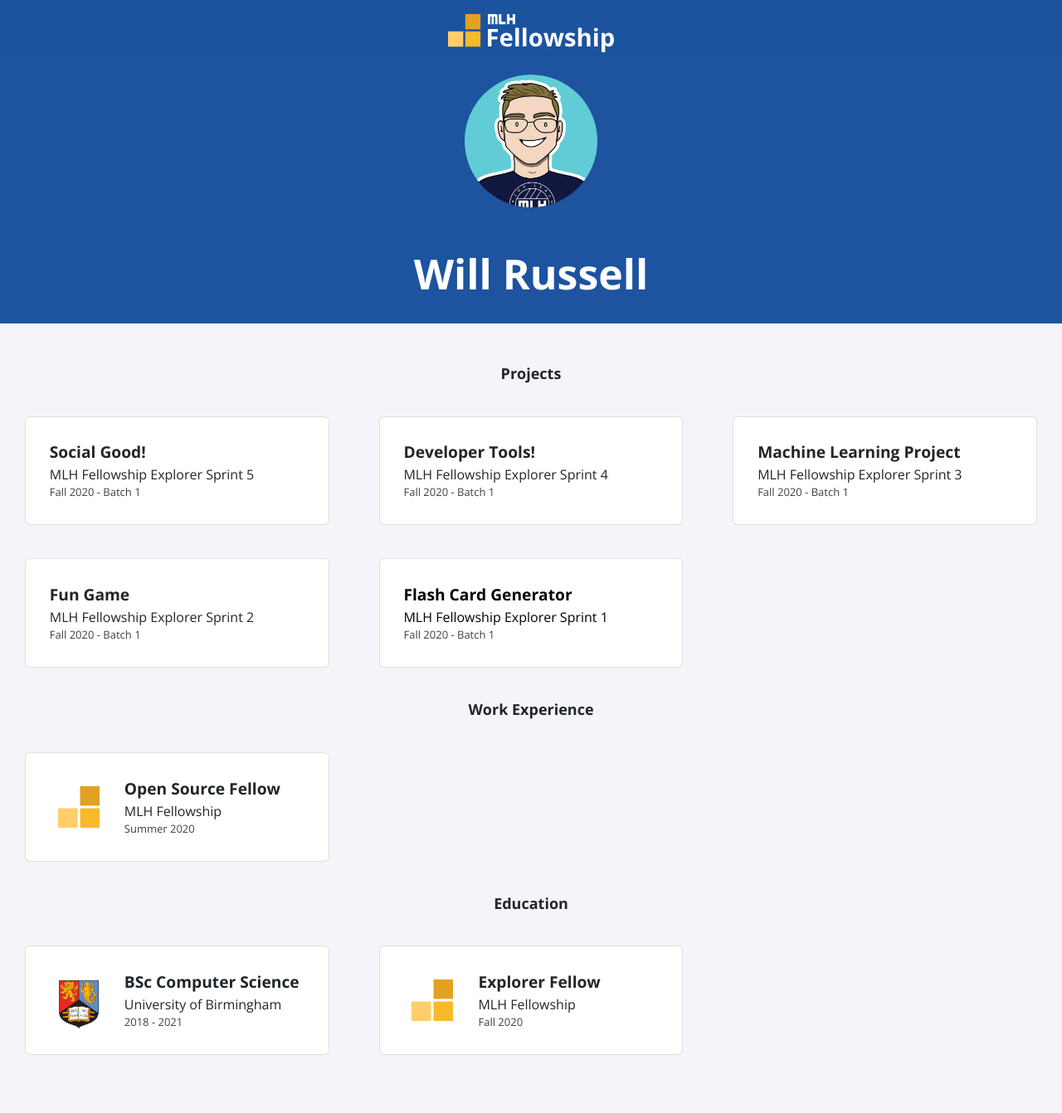
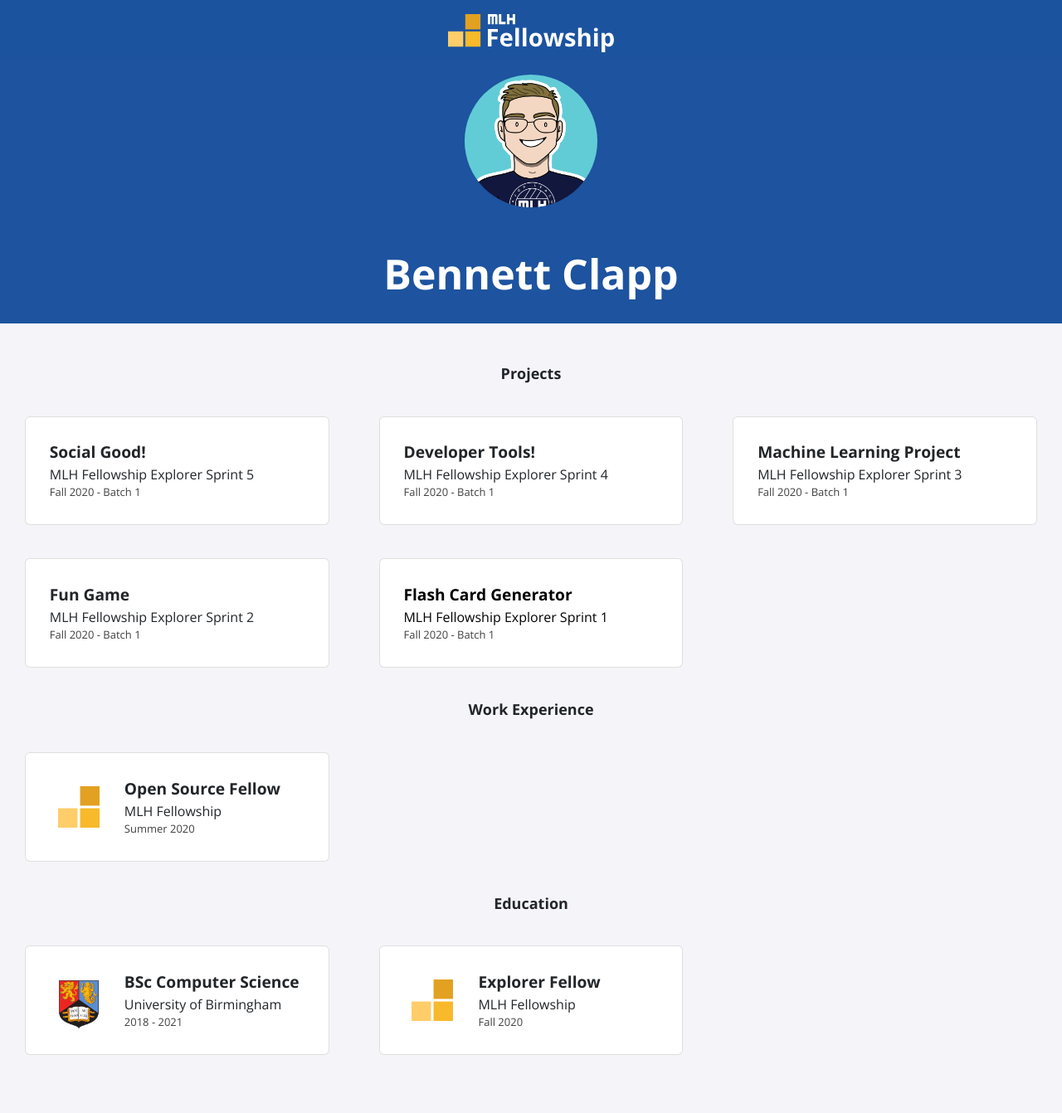
Before and after one commit to Beclapp/Beclapp.github.io, a Jekyll site: the page built from index.html, in a window 1280 px wide. Shown: the whole page at 83% size. Built offline with Jekyll 4.4.1, drawn with Linux system fonts in a browser that asks for light colours; nearby versions of some CDN libraries.

Commit message:
Update _config.yml to include name

```diff
--- a/_config.yml
+++ b/_config.yml
@@ -1,13 +1,13 @@
-title: "Will Russell"
-email: fellowship@mlh.io
+title: "Bennett Clapp"
+email: bennettclapp@gmail.com
 description: >- # this means to ignore newlines until "baseurl:"
   Write an awesome description for your new site here. You can edit this
   line in _config.yml. It will appear in your document head meta (for
   Google search results) and in your feed.xml site description.
 baseurl: "/"
-url: "/portfolio-template"
-twitter_username: mlhacks
-github_username:  mlh-fellowship
+url: "https://Beclapp.github.io/"
+twitter_username:
+github_username:  Beclapp
 
 sass:
   sass_dir: _sass
```
